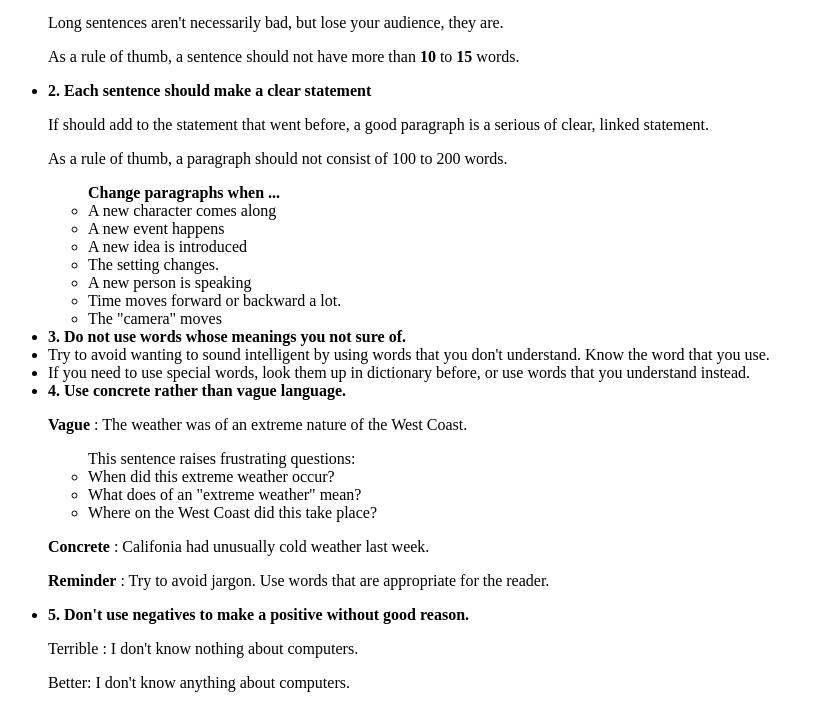
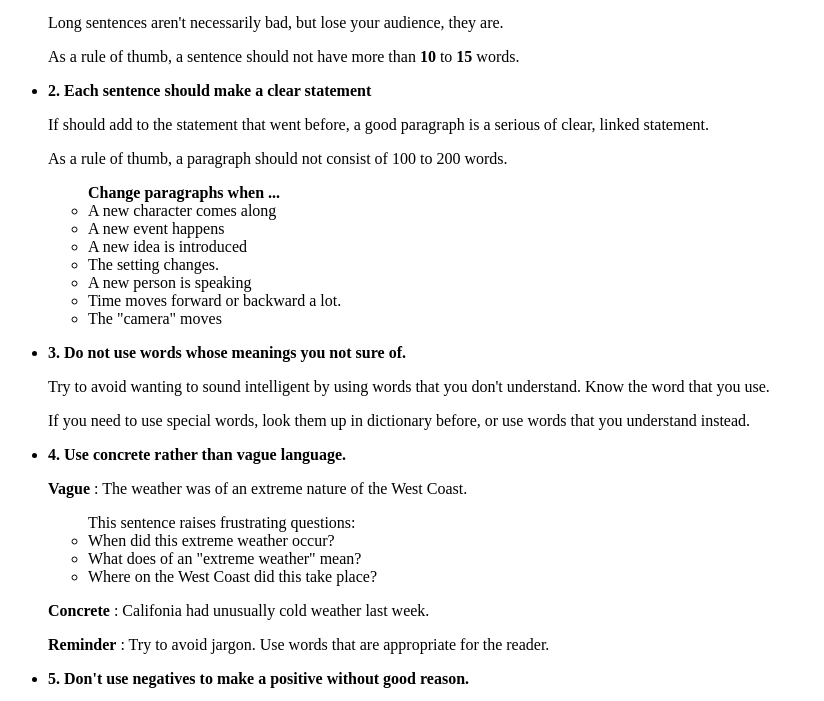
Before and after one commit to Magic-ship/SelfLearningEnglish, a plain HTML site: page 5-basic-rules-of-english-writing.html in a window 1280 px wide. Shown: the part 79-780 px from the top of the page, without its empty margins (0-824 px from the left). Drawn offline with Linux system fonts and the light colour scheme.

Commit message:
Update : "5 Basic rules of English Writing"

```diff
--- a/5-basic-rules-of-english-writing.html
+++ b/5-basic-rules-of-english-writing.html
@@ -27,11 +27,12 @@
         <li>Time moves forward or backward a lot.</li>
         <li>The "camera" moves</li>
       </ul>
+      <p></p>
     </li>
     <li>
       <strong>3. Do not use words whose meanings you not sure of.</strong>
-      <li>Try to avoid wanting to sound intelligent by using words that you don't understand. Know the word that you use.</li>
-      <li>If you need to use special words, look them up in dictionary before, or use words that you understand instead.</li>
+      <p>Try to avoid wanting to sound intelligent by using words that you don't understand. Know the word that you use.</p>
+      <p>If you need to use special words, look them up in dictionary before, or use words that you understand instead.</p>
     </li>
     <li>
       <strong>4. Use concrete rather than vague language.</strong>
```
